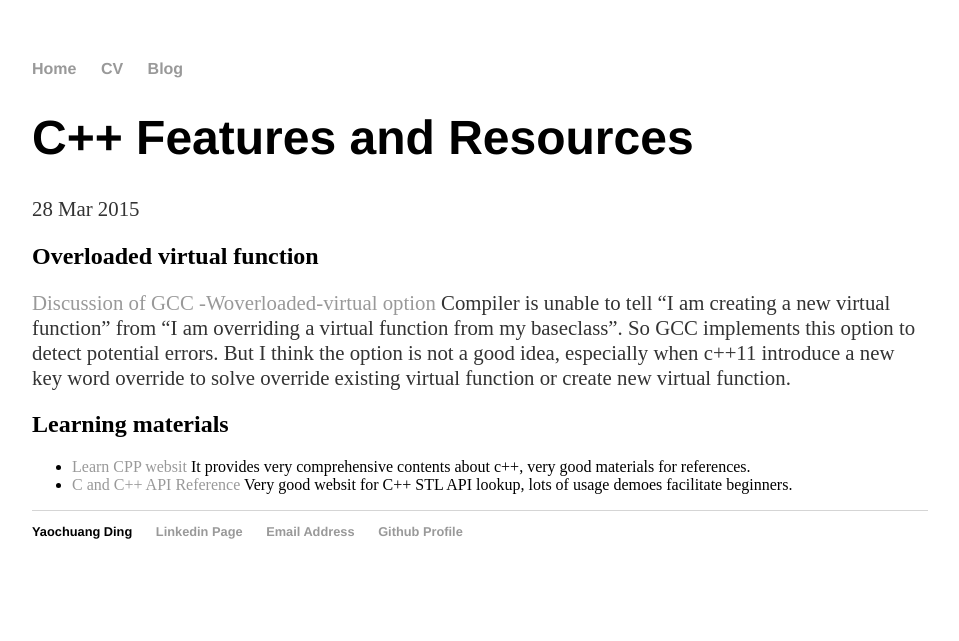
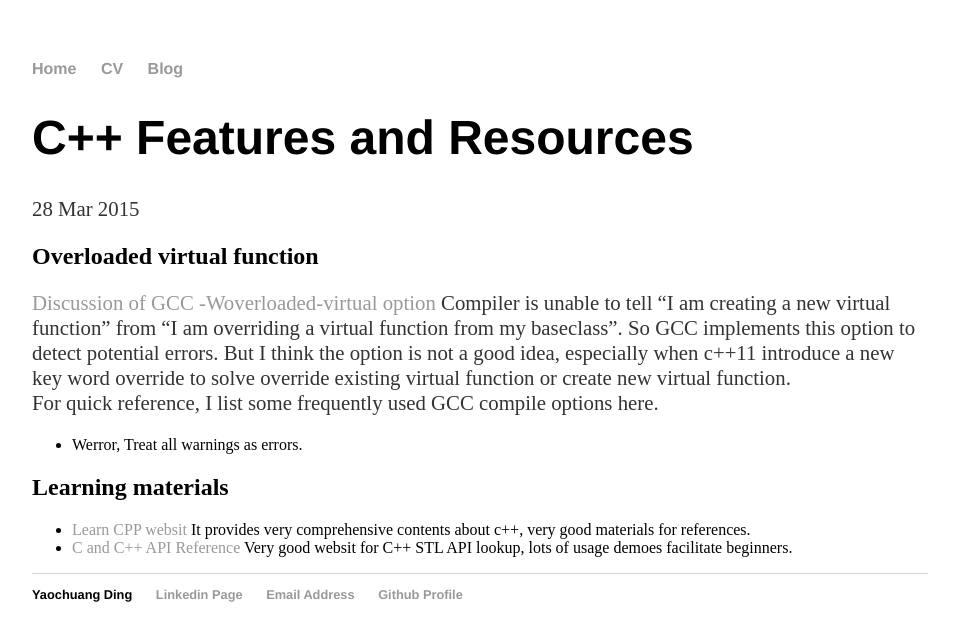
Before and after one commit to ychding11/ychding11.github.io, a Jekyll site: the page built from _posts/2015-03-28-Languages-Resources.md, in a window 1280 px wide. Shown: the top 641 px of the page, without its empty margins (160-1119 px from the left). Built offline with Jekyll 4.4.1, drawn with Linux system fonts in a browser that asks for light colours.

Commit message:
edit language post

```diff
--- a/_posts/2015-03-28-Languages-Resources.md
+++ b/_posts/2015-03-28-Languages-Resources.md
@@ -9,6 +9,9 @@ date: 2015-03-28
 "I am creating a new virtual function" from "I am overriding a virtual function from my baseclass". So GCC implements this option
 to detect potential errors. But I think the option is not a good idea, especially when c++11 introduce a new key word override to solve
 override existing virtual function or create new virtual function.
+For quick reference, I list some frequently used GCC compile options here.
+
+- Werror, Treat all warnings as errors.
 
 ## Learning materials
 - [Learn CPP websit](http://www.learncpp.com/) It provides very comprehensive contents about c++, very good materials for references.
```
